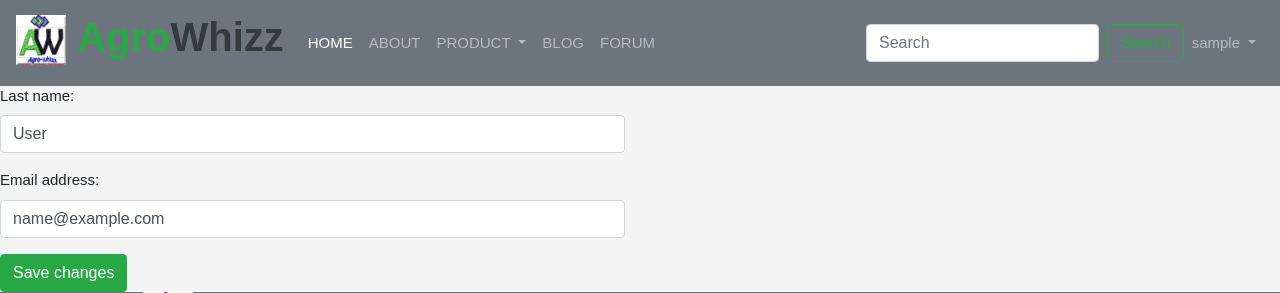
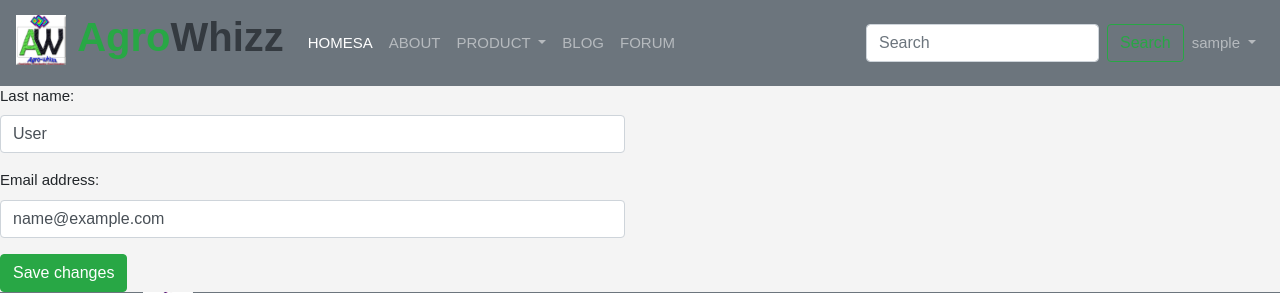
Before and after one commit to patbpm/whizzproject, a Django app: page /accounts/settings/account/ in a window 1280 px wide. Shown: the top 293 px of the page. Run offline with Django 3.2, Linux system fonts and the light colour scheme; the visitor is signed in with stand-in values (Sample User, id 1); some libraries are stand-ins or nearby versions.

Commit message:
Updating the index file2

```diff
--- a/agrowhizz/home/templates/home/index.html
+++ b/agrowhizz/home/templates/home/index.html
@@ -25,7 +25,7 @@
         <div class="collapse navbar-collapse" id="navbarCollapse">
           <ul class="navbar-nav mr-auto">
             <li class="nav-item active">
-              <a class="nav-link" href="/">HOME <span class="sr-only">(current)</span></a>
+              <a class="nav-link" href="/">HOMESA <span class="sr-only">(current)</span></a>
             </li>
             <li class="nav-item">
               <a class="nav-link" href={% url 'whatWeDo'%}>ABOUT</a>
```
